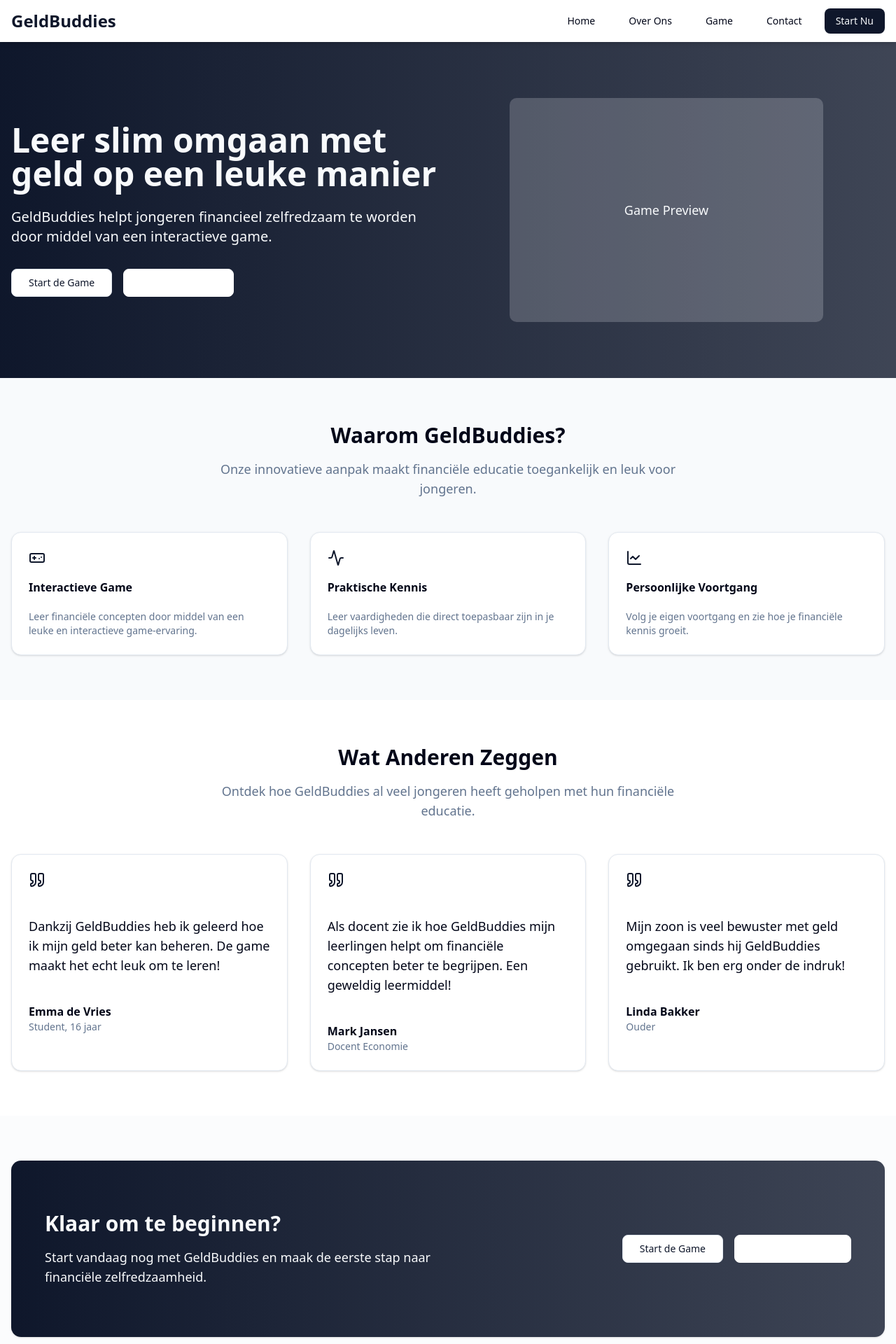
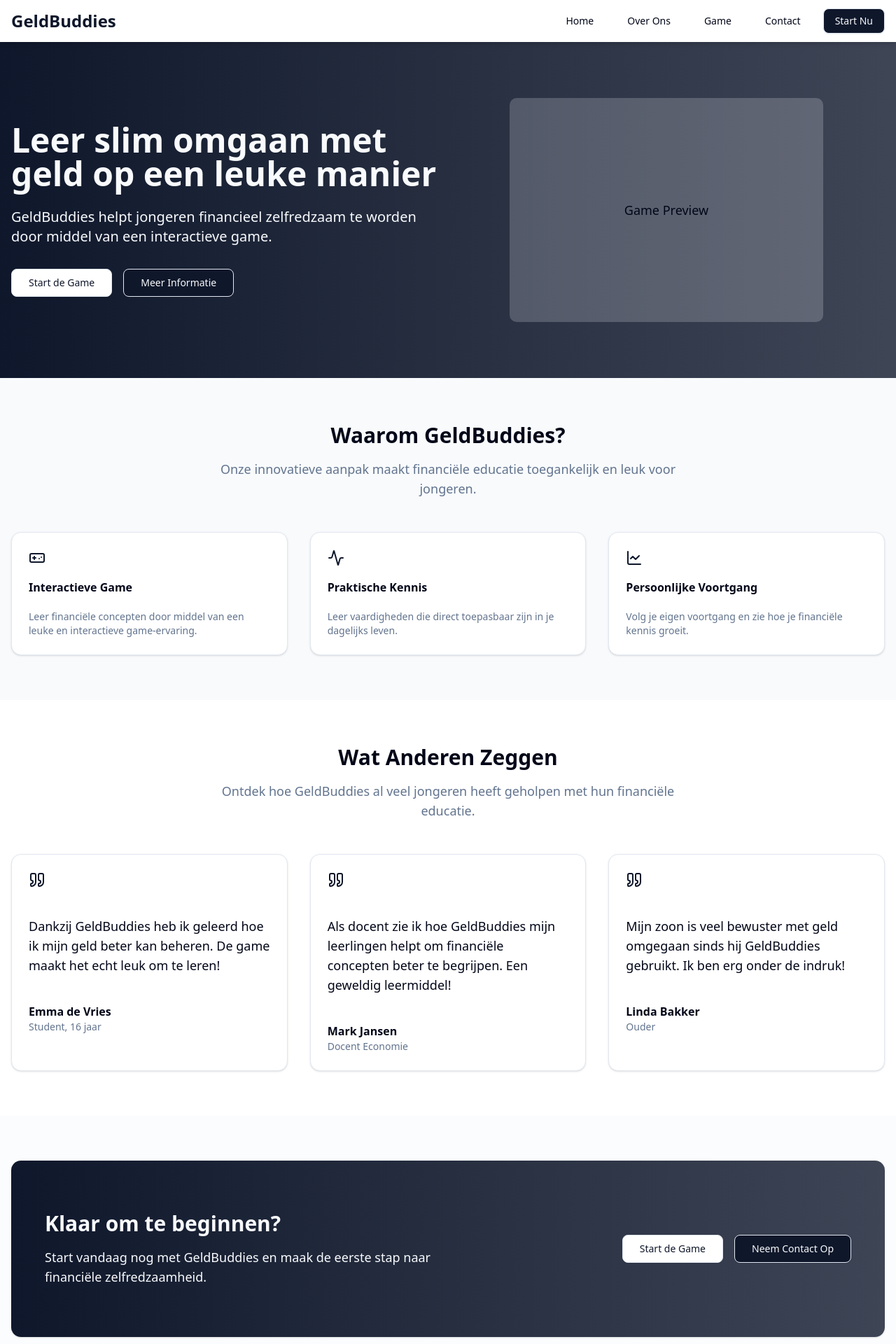
Before and after one commit to geldbuddies/geldbuddies, a Next.js app: page / in a window 1280 px wide. Shown: the top 1920 px of the page at 70% size. Built offline with nearby package versions, Linux system fonts and the light colour scheme.

Commit message:
refactor: update button and section styling with consistent variants

```diff
--- a/src/components/navigation/nav-item.tsx
+++ b/src/components/navigation/nav-item.tsx
@@ -18,11 +18,7 @@ export function NavItem({ label, href, isButton = false, variant = 'default' }:
   }
 
   return (
-    <Button
-      asChild
-      variant="ghost"
-      className="text-foreground hover:text-primary dark:text-foreground dark:hover:text-primary"
-    >
+    <Button asChild variant="ghost">
       <Link href={href}>{label}</Link>
     </Button>
   );
--- a/src/components/sections/about-cta-section.tsx
+++ b/src/components/sections/about-cta-section.tsx
@@ -9,20 +9,10 @@ export function AboutCTASection() {
         Help ons om financiële educatie toegankelijker te maken voor jongeren.
       </p>
       <div className="flex flex-col sm:flex-row gap-4 justify-center">
-        <Button
-          asChild
-          variant="outline"
-          size="lg"
-          className="bg-background text-primary hover:bg-background/90"
-        >
+        <Button asChild variant="default" size="lg">
           <Link href="/game">Probeer de Game</Link>
         </Button>
-        <Button
-          asChild
-          variant="outline"
-          size="lg"
-          className="border-background text-background hover:bg-primary-foreground/10 hover:text-background"
-        >
+        <Button asChild variant="outline" size="lg">
           <Link href="/contact">Neem Contact Op</Link>
         </Button>
       </div>
--- a/src/components/sections/cta-section.tsx
+++ b/src/components/sections/cta-section.tsx
@@ -17,20 +17,10 @@ export function CTASection() {
                 </p>
               </div>
               <div className="flex flex-col sm:flex-row gap-4">
-                <Button
-                  asChild
-                  variant="outline"
-                  size="lg"
-                  className="bg-background text-primary hover:bg-background/90"
-                >
+                <Button asChild variant="outline" size="lg">
                   <Link href="/game">Start de Game</Link>
                 </Button>
-                <Button
-                  asChild
-                  variant="outline"
-                  size="lg"
-                  className="border-background text-background hover:bg-primary-foreground/10 hover:text-background"
-                >
+                <Button asChild variant="default" size="lg">
                   <Link href="/contact">Neem Contact Op</Link>
                 </Button>
               </div>
--- a/src/components/sections/hero-section.tsx
+++ b/src/components/sections/hero-section.tsx
@@ -3,32 +3,22 @@ import Link from 'next/link';
 
 export function HeroSection() {
   return (
-    <section className="bg-gradient-to-r from-primary to-primary/80 text-primary-foreground py-20">
+    <section className="bg-gradient-to-r from-primary to-primary/80 py-20">
       <div className="container mx-auto px-4">
         <div className="flex flex-col md:flex-row items-center">
-          <div className="md:w-1/2 mb-10 md:mb-0">
-            <h1 className="text-4xl md:text-5xl font-bold mb-6">
+          <div className="md:w-1/2 mb-10 md:mb-0 ">
+            <h1 className="text-4xl md:text-5xl text-primary-foreground font-bold mb-6">
               Leer slim omgaan met geld op een leuke manier
             </h1>
-            <p className="text-xl mb-8">
+            <p className="text-xl mb-8 text-primary-foreground">
               GeldBuddies helpt jongeren financieel zelfredzaam te worden door middel van een
               interactieve game.
             </p>
             <div className="flex flex-col sm:flex-row gap-4">
-              <Button
-                asChild
-                variant="outline"
-                size="lg"
-                className="bg-background text-primary hover:bg-background/90"
-              >
+              <Button asChild variant="outline" size="lg">
                 <Link href="/game">Start de Game</Link>
               </Button>
-              <Button
-                asChild
-                variant="outline"
-                size="lg"
-                className="border-background text-background hover:bg-primary-foreground/10 hover:text-background"
-              >
+              <Button asChild variant="default" size="lg">
                 <Link href="/about">Meer Informatie</Link>
               </Button>
             </div>
--- a/src/components/ui/button.tsx
+++ b/src/components/ui/button.tsx
@@ -9,11 +9,12 @@ const buttonVariants = cva(
   {
     variants: {
       variant: {
-        default: 'bg-primary text-primary-foreground shadow-xs hover:bg-primary/90',
+        default:
+          'bg-primary text-primary-foreground shadow-xs hover:bg-primary/50 border border-input',
         destructive:
           'bg-destructive text-white shadow-xs hover:bg-destructive/90 focus-visible:ring-destructive/20 dark:focus-visible:ring-destructive/40',
         outline:
-          'border border-input bg-background shadow-xs hover:bg-accent hover:text-accent-background',
+          'border border-input text-primary bg-background shadow-xs hover:bg-accent hover:text-accent-background',
         secondary: 'bg-secondary text-secondary-foreground shadow-xs hover:bg-secondary/80',
         ghost: 'hover:bg-accent hover:text-accent-foreground',
         link: 'text-primary underline-offset-4 hover:underline',
```
